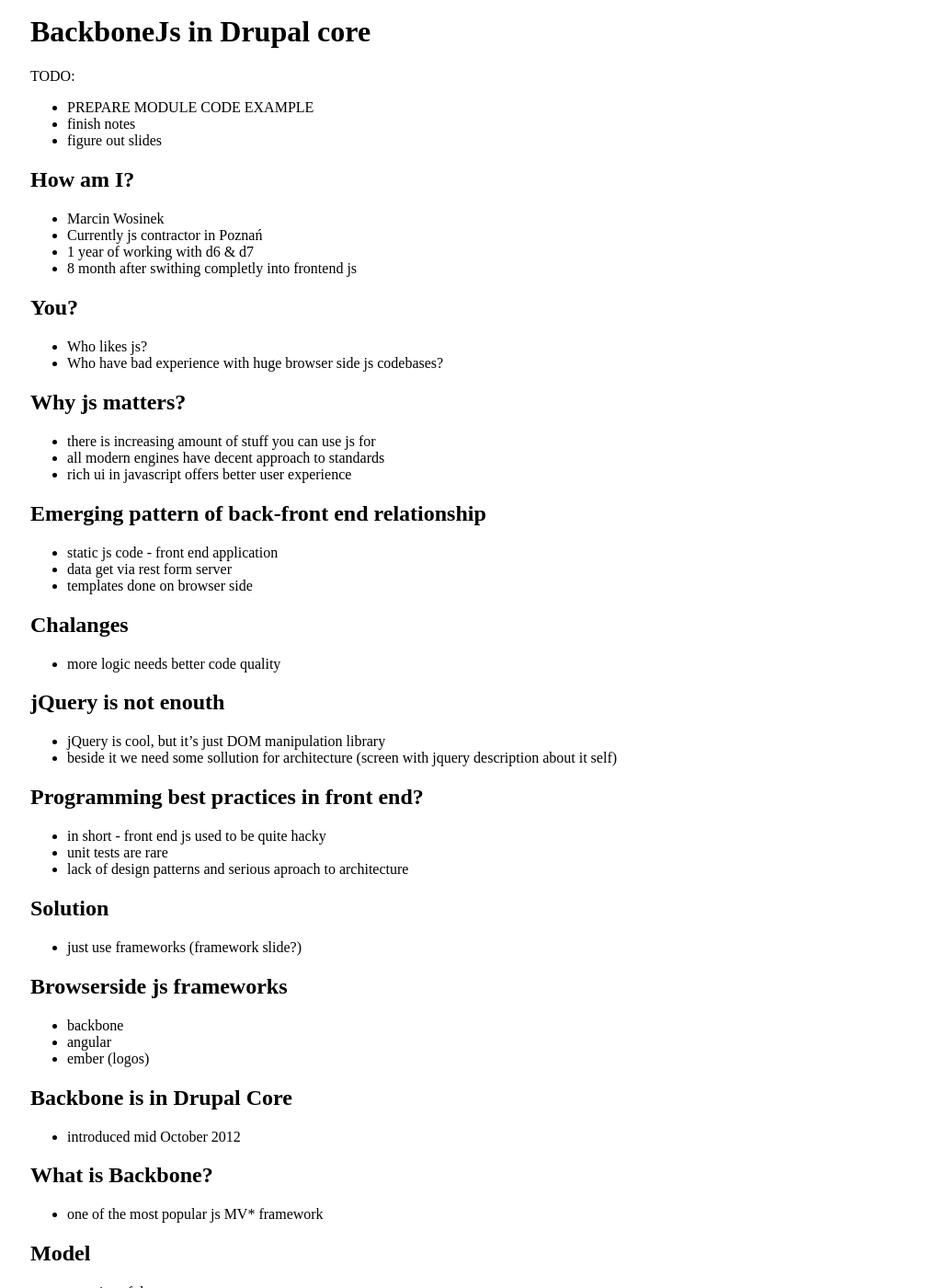
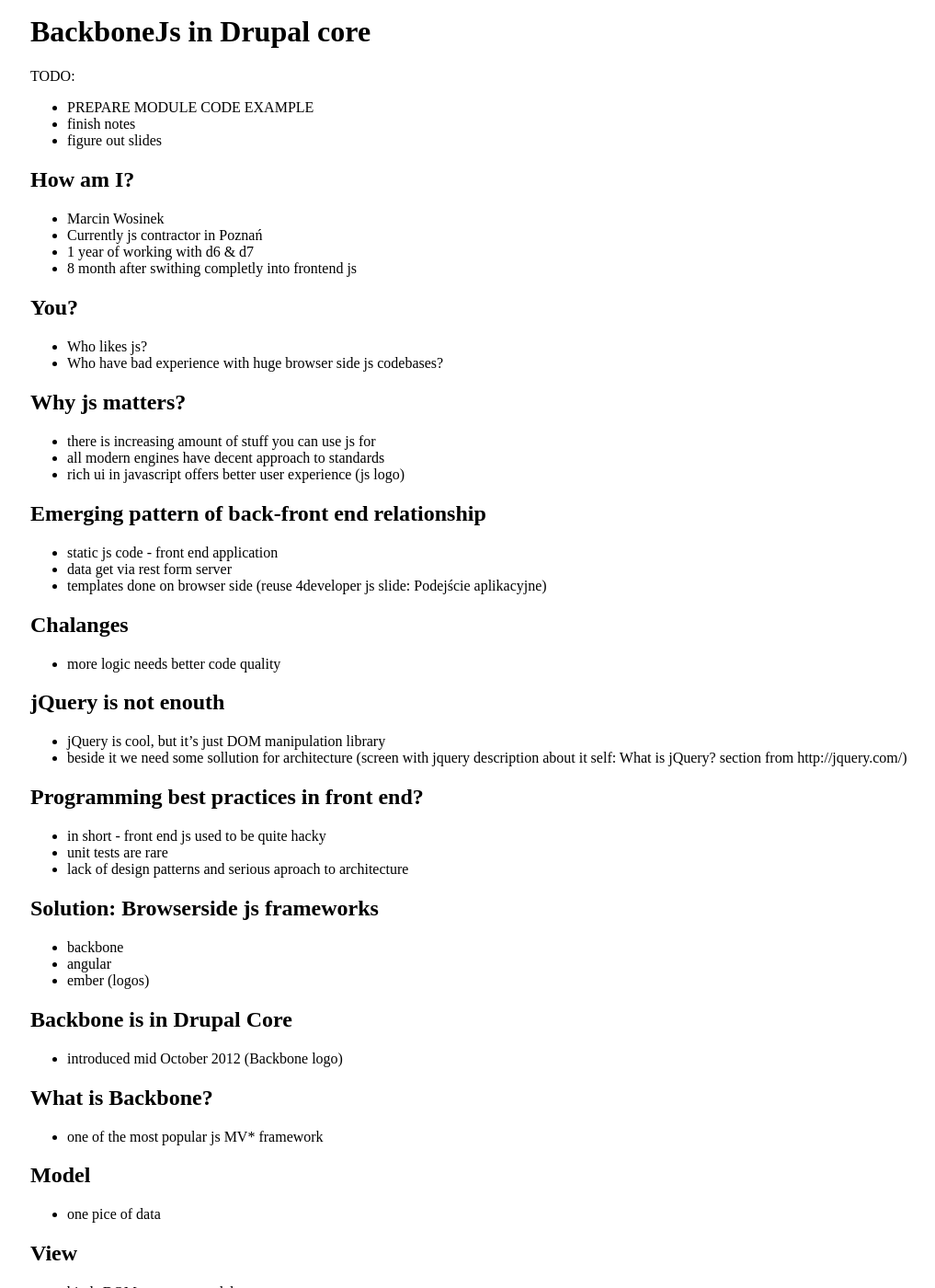
Before and after one commit to marcin-wosinek/blog, a Jekyll site: the page built from _posts/2013-04-14-BackboneJs-in-Drupal-core-DcWroc-Wroclaw.md, in a window 1280 px wide and 1400 px high. Shown: the whole window at 92% size, without its empty margins (127-1144 px from the left). Built offline with Jekyll 4.4.1, drawn with Linux system fonts in a browser that asks for light colours; some of the changed text lies outside the part shown.

Commit message:
DrupalCamp minor fixes

```diff
--- a/_posts/2013-04-14-BackboneJs-in-Drupal-core-DcWroc-Wroclaw.md
+++ b/_posts/2013-04-14-BackboneJs-in-Drupal-core-DcWroc-Wroclaw.md
@@ -25,11 +25,13 @@
 * there is increasing amount of stuff you can use js for
 * all modern engines have decent approach to standards
 * rich ui in javascript offers better user experience
+(js logo)
 
 ## Emerging pattern of back-front end relationship
 * static js code - front end application
 * data get via rest form server
 * templates done on browser side
+(reuse 4developer js slide: Podejście aplikacyjne)
 
 ## Chalanges
 * more logic needs better code quality
@@ -37,18 +39,14 @@
 ## jQuery is not enouth
 * jQuery is cool, but it's just DOM manipulation library
 * beside it we need some sollution for architecture
-(screen with jquery description about it self)
+(screen with jquery description about it self: What is jQuery? section from http://jquery.com/)
 
 ## Programming best practices in front end?
 * in short - front end js used to be quite hacky
 * unit tests are rare
 * lack of design patterns and serious aproach to architecture
 
-## Solution
-* just use frameworks
-(framework slide?)
-
-## Browserside js frameworks
+## Solution: Browserside js frameworks
 * backbone
 * angular
 * ember
@@ -56,6 +54,7 @@
 
 ## Backbone is in Drupal Core
 * introduced mid October 2012
+(Backbone logo)
 
 ## What is Backbone?
 * one of the most popular js MV\* framework
```
Also changed, not shown: other parts of _posts/2013-04-14-BackboneJs-in-Drupal-core-DcWroc-Wroclaw.md (+1 -3 lines).
